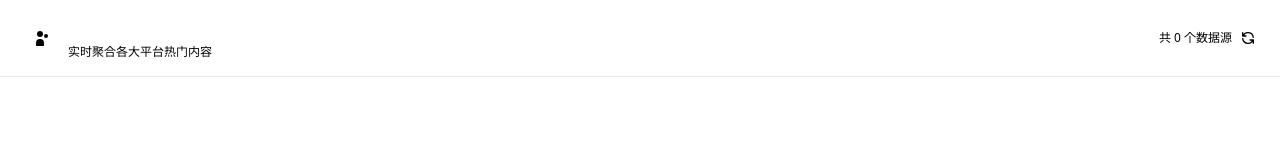
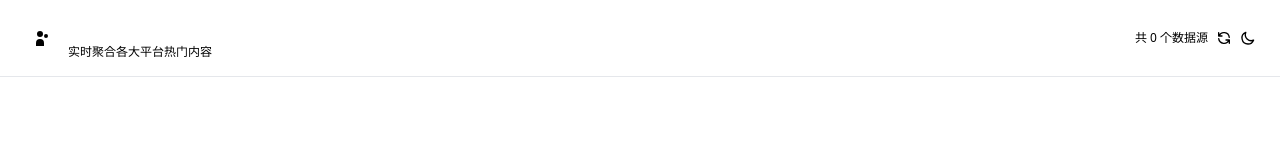
Before and after one commit to wu529778790/hot, a Nuxt app: page /components/AppHeader in a window 1280 px wide. Shown: the top 160 px of the page. Built offline with nearby package versions, Linux system fonts and the light colour scheme.

Commit message:
添加主题切换功能，优化用户界面，支持深色和浅色模式，提升用户体验和可维护性。

```diff
--- a/pages/components/AppHeader.vue
+++ b/pages/components/AppHeader.vue
@@ -29,6 +29,8 @@
           <div v-if="showStats" class="text-xs text-base-content/50">
             共 {{ sourceCount || 0 }} 个数据源
           </div>
+
+          <!-- 刷新按钮 -->
           <button
             class="btn btn-ghost btn-sm btn-circle"
             @click="$emit('refresh')"
@@ -45,6 +47,39 @@
                 d="M4 4v5h.582m15.356 2A8.001 8.001 0 004.582 9m0 0H9m11 11v-5h-.581m0 0a8.003 8.003 0 01-15.357-2m15.357 2H15" />
             </svg>
           </button>
+
+          <!-- 主题切换按钮 -->
+          <button
+            class="btn btn-ghost btn-sm btn-circle"
+            @click="toggleTheme"
+            :title="
+              currentTheme === 'light' ? '切换到深色模式' : '切换到浅色模式'
+            ">
+            <svg
+              v-if="currentTheme === 'light'"
+              class="w-4 h-4"
+              fill="none"
+              stroke="currentColor"
+              viewBox="0 0 24 24">
+              <path
+                stroke-linecap="round"
+                stroke-linejoin="round"
+                stroke-width="2"
+                d="M20.354 15.354A9 9 0 018.646 3.646 9.003 9.003 0 0012 21a9.003 9.003 0 008.354-5.646z" />
+            </svg>
+            <svg
+              v-else
+              class="w-4 h-4"
+              fill="none"
+              stroke="currentColor"
+              viewBox="0 0 24 24">
+              <path
+                stroke-linecap="round"
+                stroke-linejoin="round"
+                stroke-width="2"
+                d="M12 3v1m0 16v1m9-9h-1M4 12H3m15.364 6.364l-.707-.707M6.343 6.343l-.707-.707m12.728 0l-.707.707M6.343 17.657l-.707.707M16 12a4 4 0 11-8 0 4 4 0 018 0z" />
+            </svg>
+          </button>
         </div>
       </div>
     </div>
@@ -52,6 +87,23 @@
 </template>
 
 <script setup>
+// 主题管理
+const currentTheme = ref("light");
+
+const toggleTheme = () => {
+  const newTheme = currentTheme.value === "light" ? "dark" : "light";
+  currentTheme.value = newTheme;
+  document.documentElement.setAttribute("data-theme", newTheme);
+  localStorage.setItem("theme", newTheme);
+};
+
+// 初始化主题
+onMounted(() => {
+  const savedTheme = localStorage.getItem("theme") || "light";
+  currentTheme.value = savedTheme;
+  document.documentElement.setAttribute("data-theme", savedTheme);
+});
+
 defineProps({
   title: {
     type: String,
```
